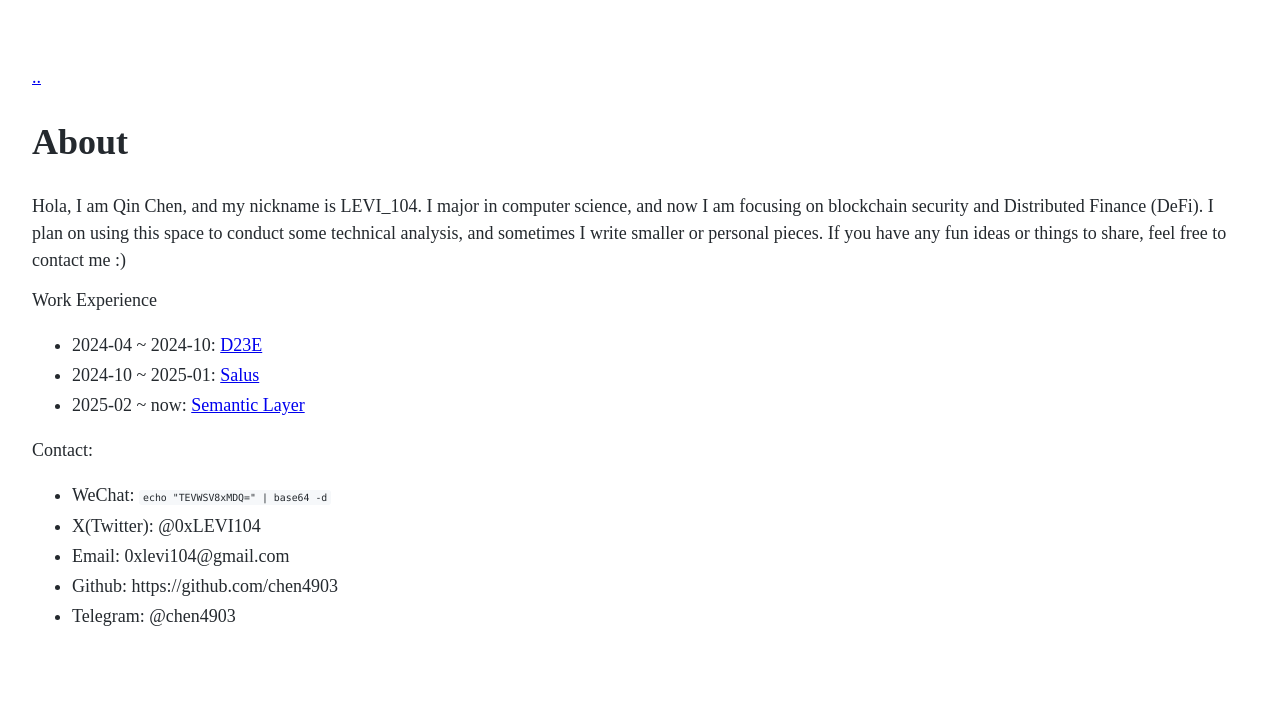
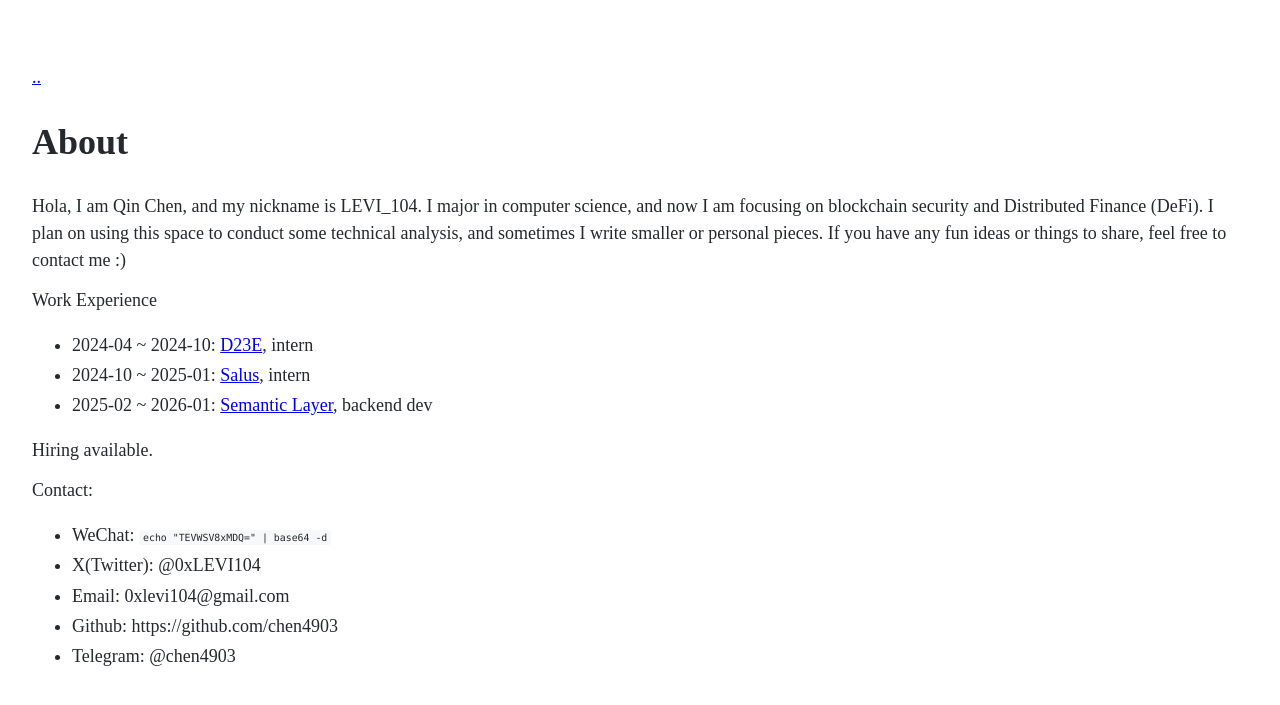
Before and after one commit to chen4903/chen4903.github.io, a Jekyll site: the page built from about.md, in a window 1280 px wide. Shown: the top 705 px of the page. Built offline with Jekyll 4.4.1, drawn with Linux system fonts in a browser that asks for light colours.

Commit message:
chore: update

```diff
--- a/_data/menu.yml
+++ b/_data/menu.yml
@@ -38,6 +38,8 @@ entries:
     entries:
       - title: Paprika
         url: https://github.com/chen4903/paprika-backend
+      - title: Grouper
+        url: https://github.com/chen4903/grouper
 
   - title: Public Goods
     entries:
--- a/about.md
+++ b/about.md
@@ -6,9 +6,11 @@ title: About
 Hola, I am Qin Chen, and my nickname is LEVI_104. I major in computer science, and now I am focusing on blockchain security and Distributed Finance (DeFi). I plan on using this space to conduct some technical analysis, and sometimes I write smaller or personal pieces. If you have any fun ideas or things to share, feel free to contact me :)
 
 Work Experience
-- 2024-04 ~ 2024-10: [D23E](https://d23e.ch/)
-- 2024-10 ~ 2025-01: [Salus](https://salusec.io/)
-- 2025-02 ~ now: [Semantic Layer](https://semanticlayer.io/)
+- 2024-04 ~ 2024-10: [D23E](https://d23e.ch/), intern
+- 2024-10 ~ 2025-01: [Salus](https://salusec.io/), intern
+- 2025-02 ~ 2026-01: [Semantic Layer](https://semanticlayer.io/), backend dev
+
+Hiring available.
 
 Contact:
 
```
Also changed, not shown: _posts/2025-04-07-poetry.md (+1 -0 lines).
